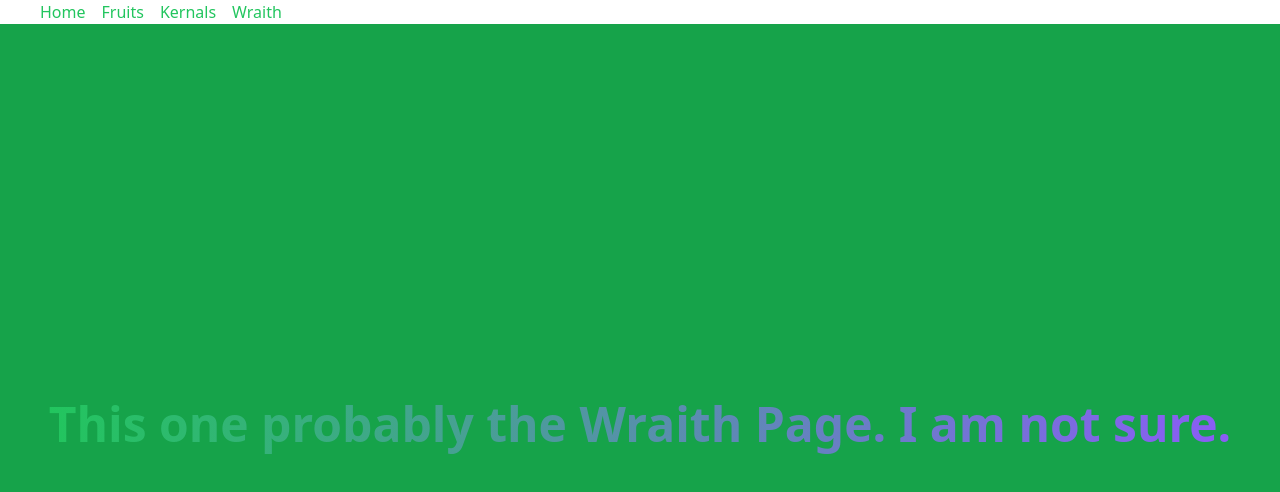
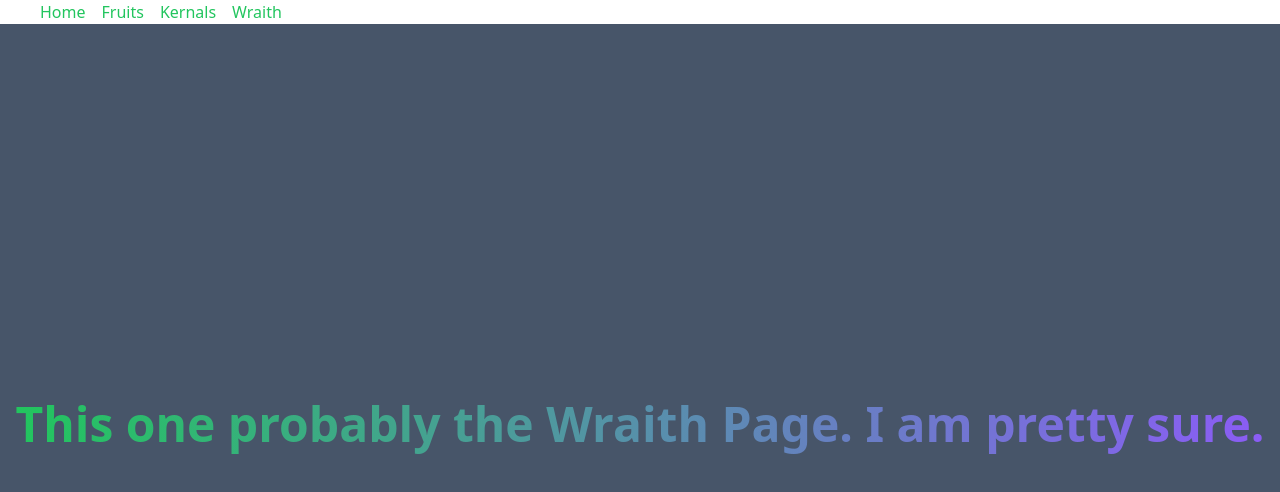
Before and after one commit to takinur/next-inspect, a Next.js app: page /apex/wraith in a window 1280 px wide. Shown: the top 492 px of the page. Built offline with nearby package versions, Linux system fonts and the light colour scheme.

Commit message:
Nested Page Styles

```diff
--- a/src/app/apex/wraith/layout.tsx
+++ b/src/app/apex/wraith/layout.tsx
@@ -5,5 +5,5 @@ export default function RootLayout({
 }: {
   children: React.ReactNode;
 }) {
-  return <div className="h-screen bg-green-600">{children}</div>;
+  return <div className=" bg-slate-600">{children}</div>;
 }
--- a/src/app/apex/wraith/page.tsx
+++ b/src/app/apex/wraith/page.tsx
@@ -5,7 +5,7 @@ function index() {
     <div className=" flex h-screen items-center justify-center ">
       <div className=" text-5xl font-extrabold">
         <span className="bg-gradient-to-r from-green-500 to-violet-500 bg-clip-text text-transparent">
-          This one probably the Wraith Page. I am not sure.
+          This one probably the Wraith Page. I am pretty sure.
         </span>
       </div>
     </div>
```
